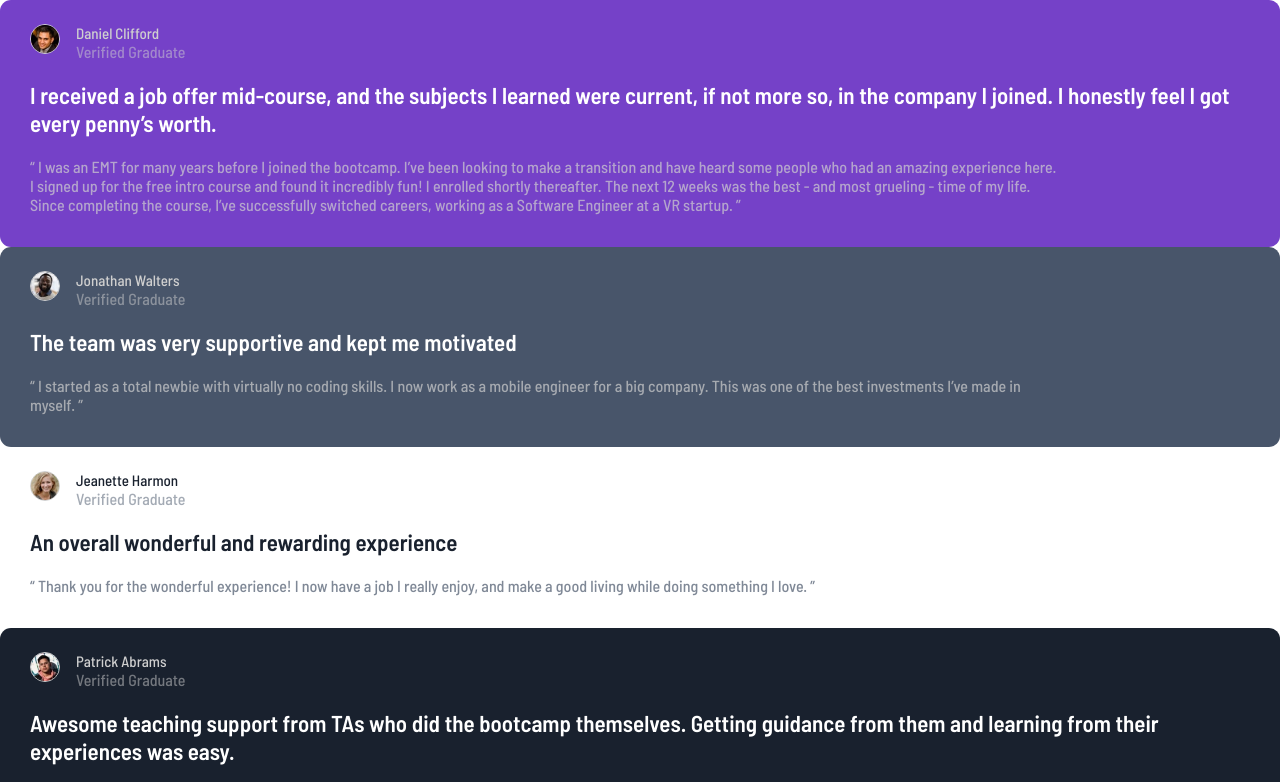
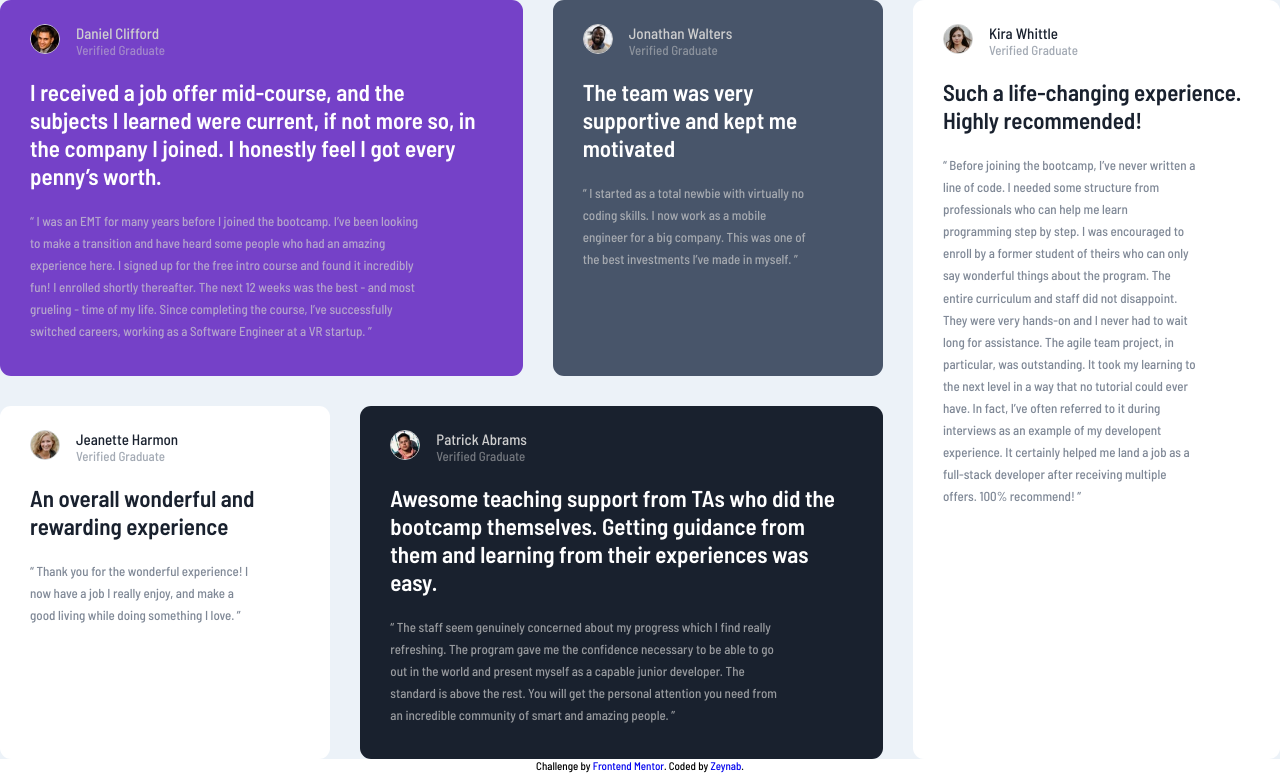
Before and after one commit to zeynabmvs/TestimonialsGridSection, a plain HTML site: page index.html in a window 1280 px wide. Shown: the top 782 px of the page. Drawn offline with Linux system fonts and the light colour scheme.

Commit message:
grid for desktop version done

```diff
--- a/app/scss/_globals.scss
+++ b/app/scss/_globals.scss
@@ -182,3 +182,31 @@ blockquote {
     }
 
 }
+
+.card {
+
+    &-1 {
+        grid-column: 1 / 3;
+        grid-row: 1;
+    }
+
+    &-2 {
+        grid-column: 3;
+        grid-row: 1;
+    }
+
+    &-3 {
+        grid-column: 1;
+        grid-row: 2;
+    }
+
+    &-4 {
+        grid-column: 2 / 4;
+        grid-row: 2;
+    }
+
+    &-5 {
+        grid-column: 4;
+        grid-row: 1 / 3;
+    }
+}
--- a/app/scss/_index.scss
+++ b/app/scss/_index.scss
@@ -1,3 +1,12 @@
+main {
+    background-color: $lightGrayishBlue;
+    display: grid;
+    gap: rem(30);
+
+    blockquote{
+        line-height: 1.7;
+    }
+
     .testimonial {
         border-radius: rem(11);
 
@@ -38,3 +47,6 @@
         }
 
     }
+
+
+}
--- a/app/scss/_variables.scss
+++ b/app/scss/_variables.scss
@@ -12,4 +12,4 @@ $white: hsl(0, 0%, 100%);
 
 // Font Family
 $fontFamilyBarlow: 'Barlow Semi Condensed', sans-serif;
-$fontSizeBody: rem(13);
+$fontSizeBody: 13px;
--- a/index.html
+++ b/index.html
@@ -12,14 +12,15 @@
   <link href="https://fonts.googleapis.com/css2?family=Barlow+Semi+Condensed:wght@500;600&display=swap"
     rel="stylesheet">
   <link rel="stylesheet" href="dist/style.css">
-  <title>Frontend Mentor | [Testimonials Grid Section]</title>
+  <title>Frontend Mentor | Testimonials Grid Section</title>
 
 
 </head>
 
 <body>
 
-  <article class="testimonial bg-color-violet">
+  <main>
+  <article class="testimonial bg-color-violet card-1">
     <div class="testimonial_container">
       <div class="profile">
         <img class="profile_img" src="/images/image-daniel.jpg" alt="Daniel Clifford">
@@ -41,7 +42,7 @@
   </article>
 
 
-  <article class="testimonial bg-color-gray">
+  <article class="testimonial bg-color-gray card-2">
     <div class="testimonial_container">
       <div class="profile">
         <img class="profile_img" src="/images/image-jonathan.jpg" alt="Jonathan Walters">
@@ -56,7 +57,7 @@
     </div>
   </article>
 
-  <article class="testimonial bg-color-white">
+  <article class="testimonial bg-color-white card-3">
     <div class="testimonial_container">
       <div class="profile">
         <img class="profile_img" src="/images/image-jeanette.jpg" alt="Jeanette Harmon">
@@ -71,7 +72,7 @@
     </div>
   </article>
 
-  <article class="testimonial bg-color-darkblue">
+  <article class="testimonial bg-color-darkblue card-4">
     <div class="testimonial_container">
       <div class="profile">
         <img class="profile_img" src="/images/image-patrick.jpg" alt="Patrick Abrams">
@@ -90,7 +91,7 @@
     </div>
   </article>
 
-  <article class="testimonial bg-color-white">
+  <article class="testimonial bg-color-white card-5">
     <div class="testimonial_container">
       <div class="profile">
         <img class="profile_img" src="/images/image-kira.jpg" alt="Kira Whittle">
@@ -111,7 +112,7 @@
     </div>
   </article>
 
-
+</main>
   <div class="attribution">
     Challenge by <a href="https://www.frontendmentor.io?ref=challenge" target="_blank">Frontend Mentor</a>.
     Coded by <a href="https://github.com/zeynabmvs">Zeynab</a>.
```
Also changed, not shown: dist/style.css, 1 other file. Lines whose indentation alone changed are shown as unchanged.
